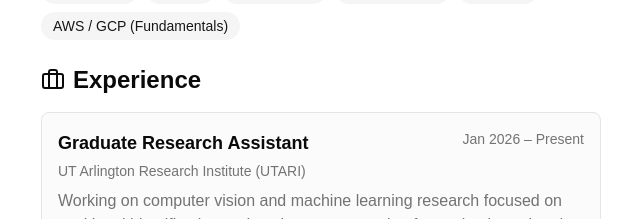
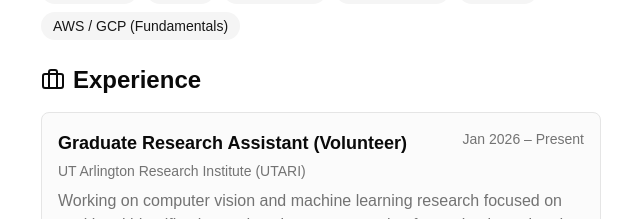
Before and after one commit to ikeshav42/portfolio, a Next.js app: page / in a window 1280 px wide. Shown: the part 1140-1359 px from the top of the page, without its empty margins (623-1263 px from the left). Built offline with nearby package versions, Linux system fonts and the light colour scheme.

Commit message:
March 19 2026

```diff
--- a/components/pfdeets.tsx
+++ b/components/pfdeets.tsx
@@ -127,7 +127,7 @@ const PortfolioDetails = () => {
           {/* UTARI — Featured */}
           <div className="border rounded-lg p-4 bg-secondary/40">
             <div className="flex items-start justify-between gap-2 flex-wrap mb-1">
-              <h3 className="font-semibold text-lg">Graduate Research Assistant</h3>
+              <h3 className="font-semibold text-lg">Graduate Research Assistant (Volunteer)</h3>
               <span className="text-sm text-muted-foreground whitespace-nowrap">Jan 2026 – Present</span>
             </div>
             <p className="text-muted-foreground text-sm mb-2">
```
